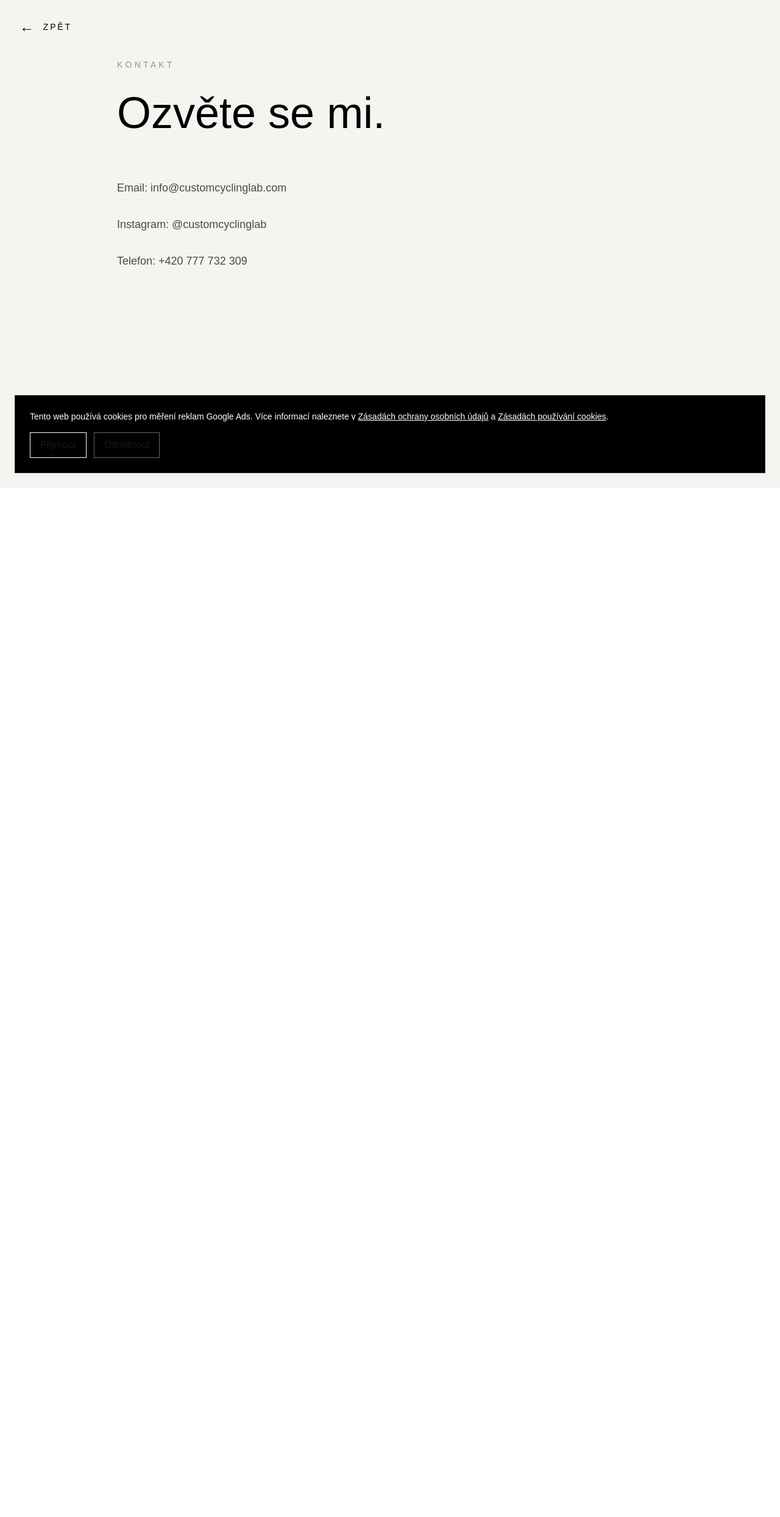
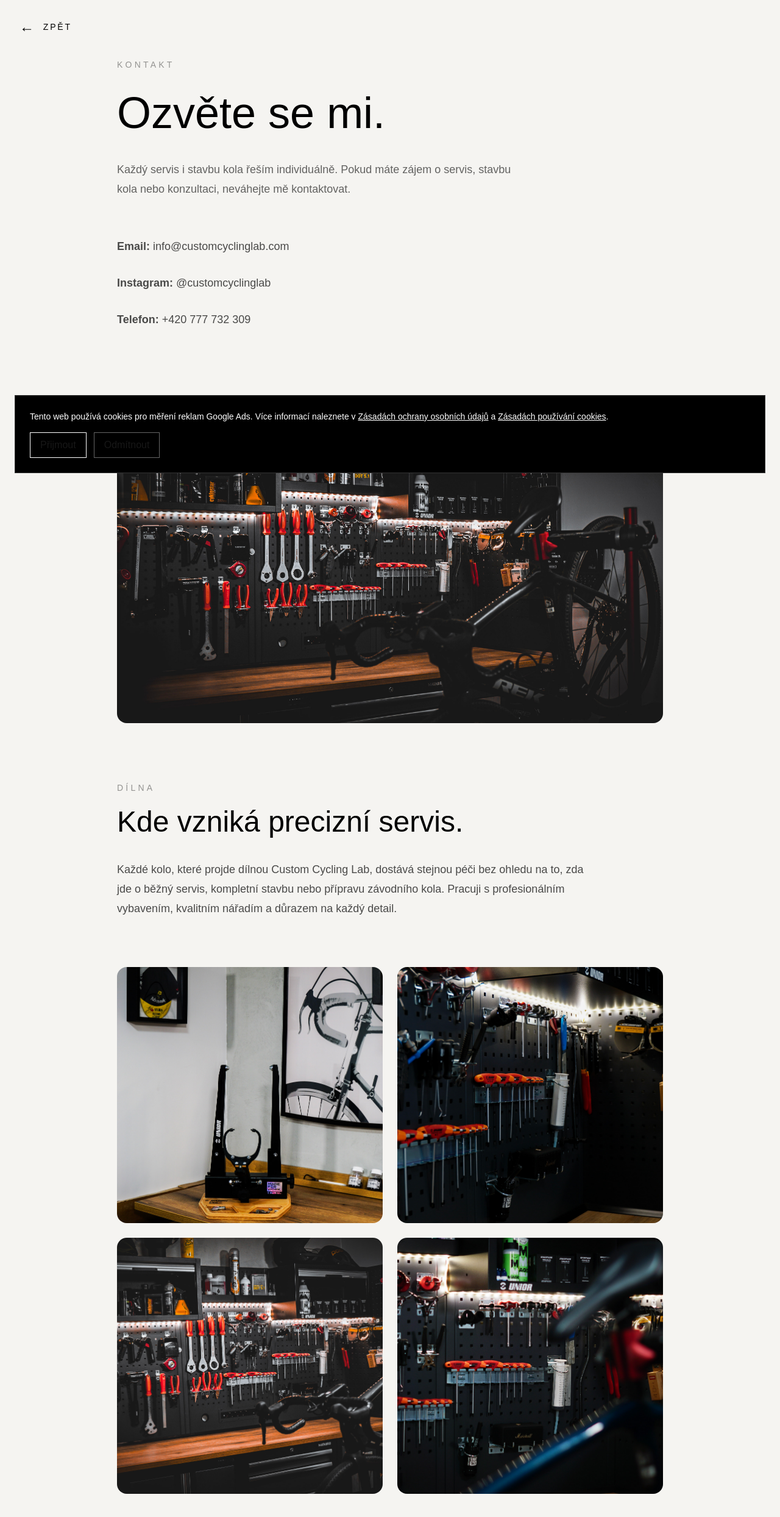
Before and after one commit to marcelboranek-beep/cyclinglab-live, a Next.js app: page /kontakt in a window 1280 px wide. Shown: the top 2488 px of the page at 61% size. Before the commit the page ends 800 px from the top, so only its background shows below. Built offline with nearby package versions, Linux system fonts and the light colour scheme.

Commit message:
Přidána galerie dílny na stránku Kontakt

```diff
--- a/app/kontakt/page.tsx
+++ b/app/kontakt/page.tsx
@@ -1,6 +1,9 @@
+import Image from "next/image";
+
 export default function Kontakt() {
   return (
     <main className="min-h-screen bg-[#f5f4f1] text-black px-8 py-24 md:px-16">
+
       <a
         href="/"
         className="fixed top-8 left-8 z-50 flex items-center gap-3 text-sm uppercase tracking-[0.2em] hover:opacity-60 transition"
@@ -8,6 +11,7 @@ export default function Kontakt() {
         <span className="text-2xl leading-none">←</span>
         Zpět
       </a>
+
       <div className="max-w-4xl mx-auto">
 
         <p className="uppercase tracking-[0.3em] text-sm text-black/40">
@@ -18,23 +22,116 @@ export default function Kontakt() {
           Ozvěte se mi.
         </h1>
 
+        <p className="mt-8 max-w-2xl text-lg text-black/60 leading-8">
+          Každý servis i stavbu kola řeším individuálně.
+          Pokud máte zájem o servis, stavbu kola nebo konzultaci,
+          neváhejte mě kontaktovat.
+        </p>
+
         <div className="mt-16 space-y-8 text-lg text-black/70">
 
           <p>
-            Email: info@customcyclinglab.com
+            <strong>Email:</strong> info@customcyclinglab.com
           </p>
 
           <p>
-            Instagram: @customcyclinglab
+            <strong>Instagram:</strong> @customcyclinglab
           </p>
 
           <p>
-            Telefon: +420 777 732 309
+            <strong>Telefon:</strong> +420 777 732 309
           </p>
 
         </div>
 
+        {/* Hero fotografie */}
+
+        <section className="mt-32">
+
+          <div className="relative w-full h-[520px] overflow-hidden rounded-2xl">
+
+            <Image
+              src="/workshop/hero.jpg"
+              alt="Dílna Custom Cycling Lab"
+              fill
+              priority
+              className="object-cover"
+            />
+
           </div>
+
+        </section>
+
+        {/* Text */}
+
+        <section className="mt-24 max-w-3xl">
+
+          <p className="uppercase tracking-[0.3em] text-sm text-black/40">
+            Dílna
+          </p>
+
+          <h2 className="mt-4 text-4xl md:text-5xl font-light leading-tight">
+            Kde vzniká precizní servis.
+          </h2>
+
+          <p className="mt-8 text-lg text-black/70 leading-8">
+            Každé kolo, které projde dílnou Custom Cycling Lab,
+            dostává stejnou péči bez ohledu na to, zda jde o běžný servis,
+            kompletní stavbu nebo přípravu závodního kola.
+            Pracuji s profesionálním vybavením, kvalitním nářadím
+            a důrazem na každý detail.
+          </p>
+
+        </section>
+
+        {/* Galerie */}
+
+        <section className="mt-20">
+
+          <div className="grid md:grid-cols-2 gap-6">
+
+            <div className="relative h-[420px] overflow-hidden rounded-2xl">
+              <Image
+                src="/workshop/workshop-1.jpg"
+                alt="Dílna"
+                fill
+                className="object-cover transition duration-500 hover:scale-105"
+              />
+            </div>
+
+            <div className="relative h-[420px] overflow-hidden rounded-2xl">
+              <Image
+                src="/workshop/workshop-2.jpg"
+                alt="Dílna"
+                fill
+                className="object-cover transition duration-500 hover:scale-105"
+              />
+            </div>
+
+            <div className="relative h-[420px] overflow-hidden rounded-2xl">
+              <Image
+                src="/workshop/workshop-3.jpg"
+                alt="Dílna"
+                fill
+                className="object-cover transition duration-500 hover:scale-105"
+              />
+            </div>
+
+            <div className="relative h-[420px] overflow-hidden rounded-2xl">
+              <Image
+                src="/workshop/workshop-4.jpg"
+                alt="Dílna"
+                fill
+                className="object-cover transition duration-500 hover:scale-105"
+              />
+            </div>
+
+          </div>
+
+        </section>
+
+      </div>
+
     </main>
   );
 }
```
Lines whose indentation alone changed are shown as unchanged.
